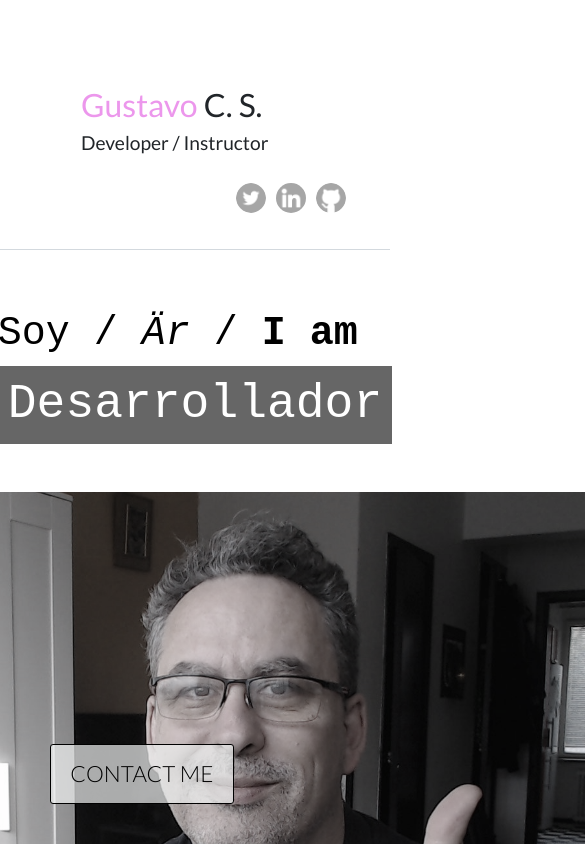
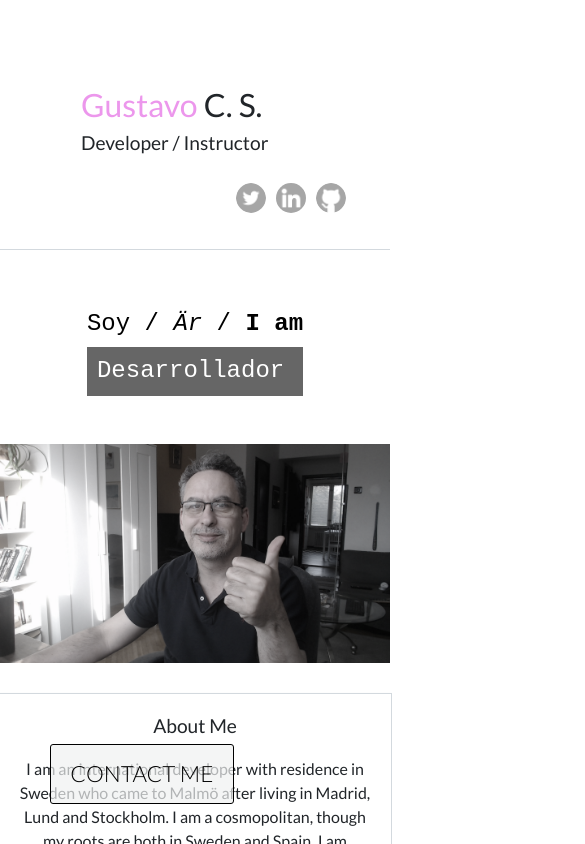
Before and after one commit to Gustaf26/portfolio-2024, a React (Vite) app: page / in a window 390 px wide. Shown: the top 844 px of the page, 585 px wide, since content can reach past the window. Built offline with nearby package versions, Linux system fonts and the light colour scheme; some icons are missing.

Commit message:
(Design > Profile-pic-section): Working on responsiveness of profile section

```diff
--- a/src/assets/style.css
+++ b/src/assets/style.css
@@ -132,72 +132,70 @@ header ul img {
 
 #contact-container {
 
-    display: flex;
-    width: 80%;
+    width: 100%;
     margin: 20px auto;
     padding: 0;
 
-    & #contact-pic {
+    & #main-pic-section {
         width: 100%;
-        height: 700px;
         margin: 0 auto;
         display: flex;
         justify-content: space-between;
         flex-direction: row;
         align-items: start;
         position: relative;
+        flex-wrap: wrap;
 
         @media screen and (max-width:650px) {
             flex-direction: column;
             align-items: center;
+            justify-content: center;
         }
 
-        & img {
-            height: 100%;
-            flex-grow: 2;
-            object-fit: cover;
-            filter: grayscale(80%);
-
-        }
-
-        & #about-me-container {
-            min-width: 400px;
+        & #about-me-msg-container {
             padding: 20px;
-            flex-grow: 1;
-            margin: 20px 0;
-        }
+            margin: 20px auto;
+            flex-grow: 0;
 
             & h2 {
                 color: black;
                 font-size: 2.5em;
-            /* position: absolute;
-            left: 10%; */
                 font-family: 'Courier New', Courier, monospace;
-
             }
 
             & h3 {
                 color: white;
                 font-size: 3em;
                 font-family: 'Courier New', Courier, monospace;
-            flex-grow: 1;
-            /* position: absolute; */
-            /* top: 10%; */
                 background-color: rgba(0, 0, 0, 0.6);
-            /* left: 10%; */
                 padding: 10px;
                 z-index: 5;
             }
 
-        & #contact {
-            display: flex;
-            width: 40%;
-            justify-content: center;
-            position: absolute;
-            flex-direction: column;
-            align-items: center;
+            & h2,
+            h3 {
+                @media screen and (max-width:600px) {
+                    font-size: 1.5em;
+                }
+            }
+        }
 
+        & #pic-container {
+
+            flex-grow: 1;
+            max-width: 900px;
+            margin: 0 auto;
+
+            & img {
+                max-width: 100%;
+                margin: 0 auto;
+                /* max-height: 700px; */
+                /* flex-grow: 1; */
+                object-fit: cover;
+                filter: grayscale(80%);
             }
+        }
+
     }
 
     /* background-image: url('./images/my-profile.jpg'); */
--- a/src/sections/Contact.jsx
+++ b/src/sections/Contact.jsx
@@ -44,13 +44,15 @@ export default function Contact() {
     }, [])
 
     return (<div id="contact-container">
-        <div id="contact-pic">
-            <div id="about-me-container">
+        <div id="main-pic-section">
+            <div id="about-me-msg-container">
                 <h2>Soy / <em>Är</em> / <b>I am</b> </h2>
                 <h3>{msg}</h3>
             </div>
+            <div id="pic-container">
+                <img alt='profile' src={myProfile} />
+            </div>
 
-            <img alt='profile' src={myProfile} />
         </div>
     </div>)
 }
```
Lines whose indentation alone changed are shown as unchanged.
